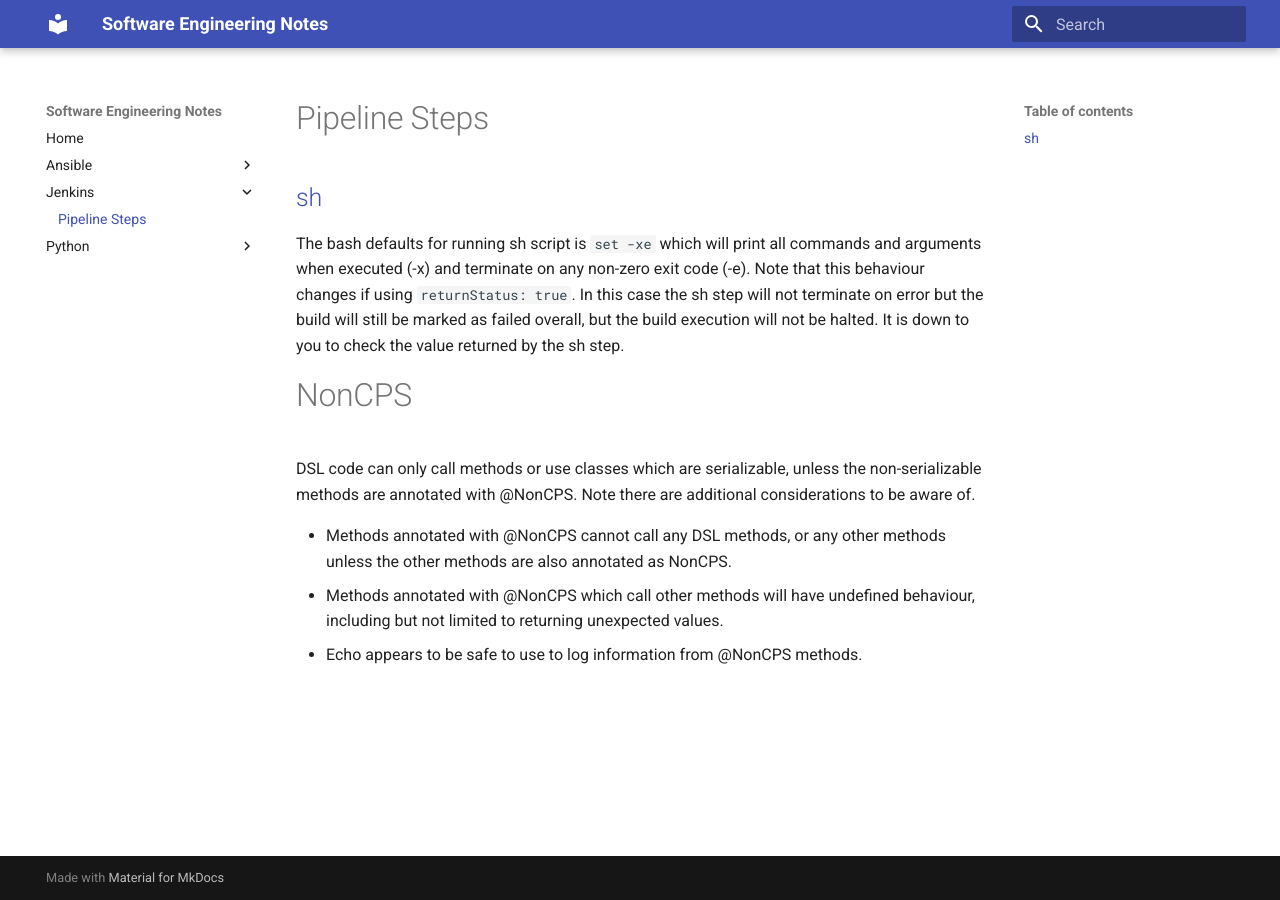
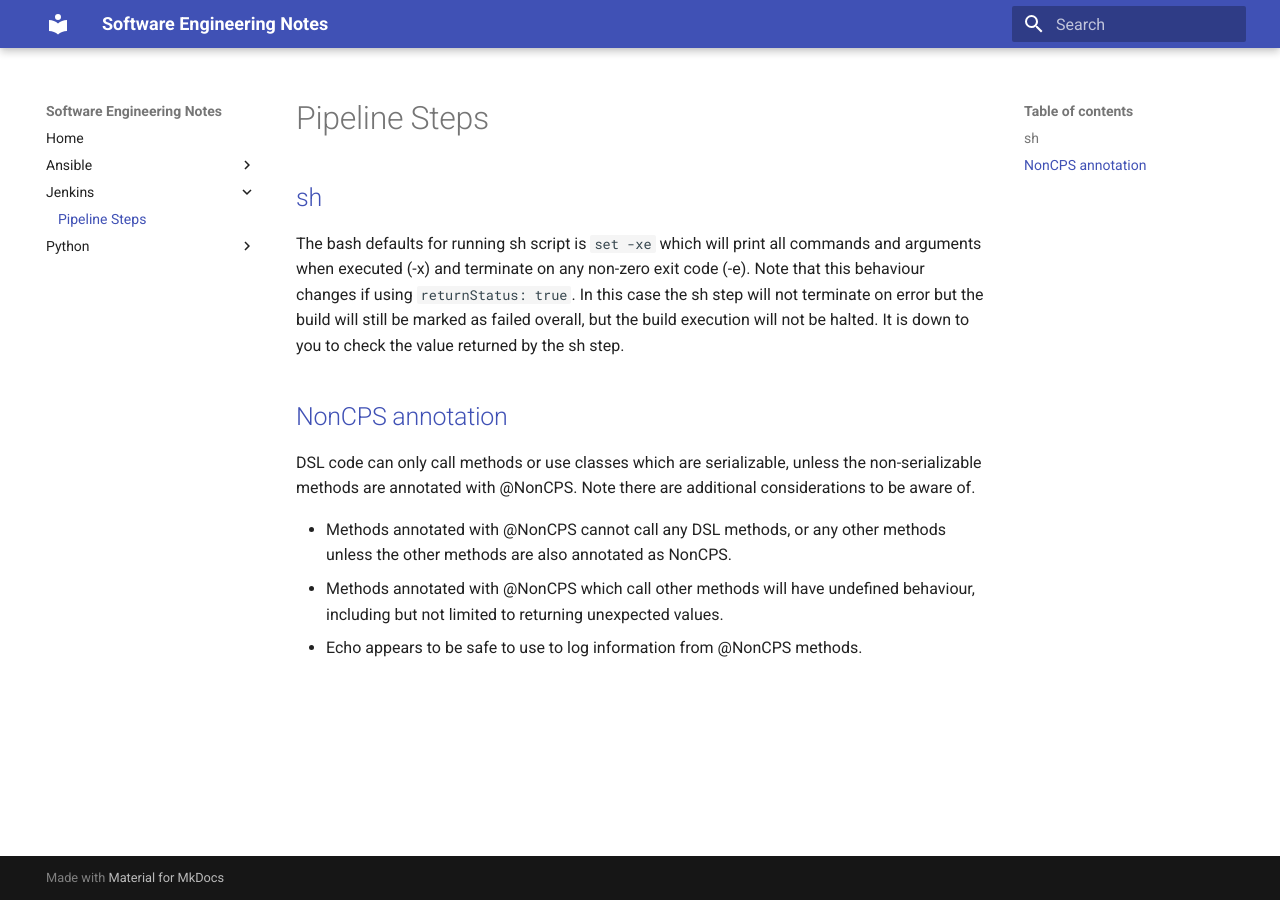
Before and after one commit to agarthetiger/mkdocs, an MkDocs documentation site: the page built from docs/jenkins/PipelineSteps.md, in a window 1280 px wide. Built offline with MkDocs 1.6.1 and Material for MkDocs 9.7.7, drawn with Linux system fonts in a browser that asks for light colours.

Commit message:
Update PipelineSteps.md
Added link to NonCPS information and changed headings

```diff
--- a/docs/jenkins/PipelineSteps.md
+++ b/docs/jenkins/PipelineSteps.md
@@ -1,9 +1,8 @@
 # Pipeline Steps
-
 ## [sh](https://jenkins.io/doc/pipeline/steps/workflow-durable-task-step/#sh-shell-script)
 The bash defaults for running sh script is `set -xe` which will print all commands and arguments when executed (-x) and terminate on any non-zero exit code (-e). Note that this behaviour changes if using `returnStatus: true`. In this case the sh step will not terminate on error but the build will still be marked as failed overall, but the build execution will not be halted. It is down to you to check the value returned by the sh step.
 
-# NonCPS
+## [NonCPS annotation](https://github.com/jenkinsci/workflow-cps-plugin/blob/master/README.md#technical-design)
 DSL code can only call methods or use classes which are serializable, unless the non-serializable methods are annotated with @NonCPS. Note there are additional considerations to be aware of.
 
 * Methods annotated with @NonCPS cannot call any DSL methods, or any other methods unless the other methods are also annotated as NonCPS.
```
